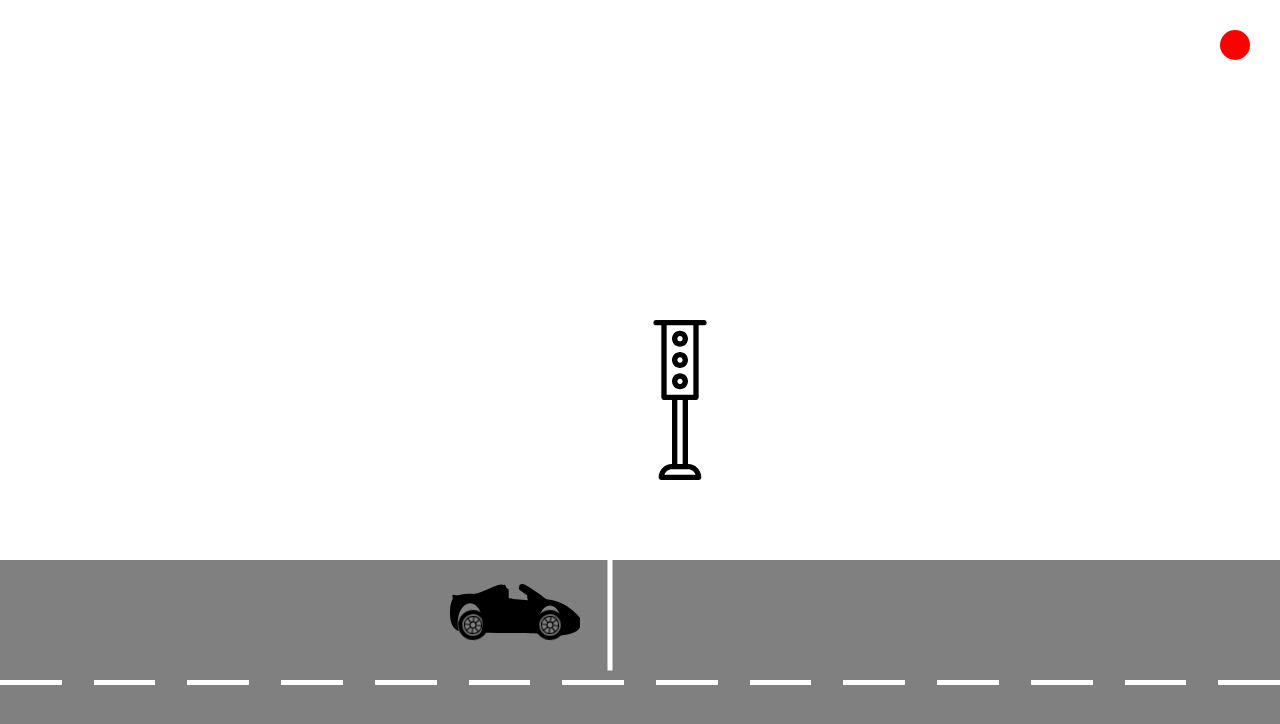
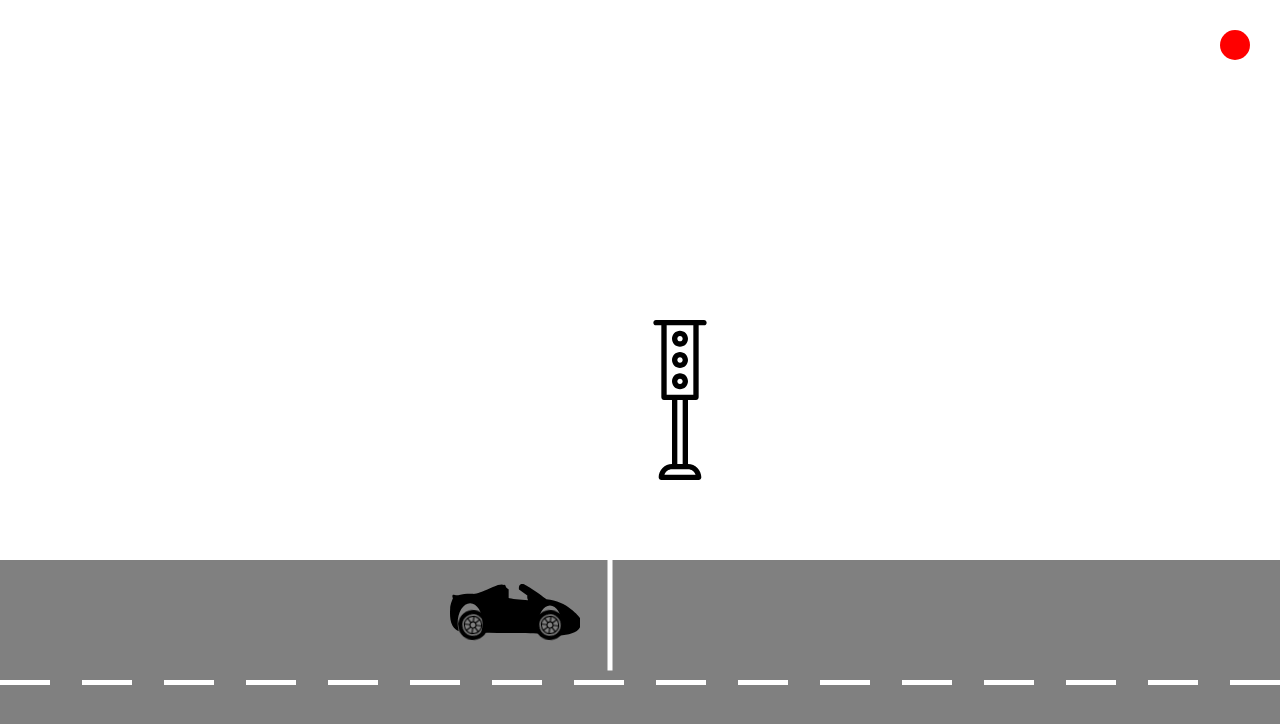
Before and after one commit to Prajwol-Shrestha/Assignment---AI, a plain HTML site: page index.html in a window 1280 px wide. Drawn offline with Linux system fonts and the light colour scheme.

Commit message:
fix: dynamic stripes

```diff
--- a/script.js
+++ b/script.js
@@ -49,7 +49,7 @@ function moveCar() {
 function addStripes(){
     const vw = Math.max(document.documentElement.clientWidth || 0, window.innerWidth || 0)
     let stripesNum = Math.floor(vw/90)
-    for (let i = 0; i < stripesNum; i++) {
+    for (let i = 0; i < stripesNum + 5; i++) {
         let stripes = document.createElement('div')
         stripes.className = 'stripes'
         stripesContEl.appendChild(stripes)
--- a/styles.css
+++ b/styles.css
@@ -59,9 +59,10 @@ img{
     top: 50%;
     display: flex;
     gap: 2em;
+    overflow: hidden;
 }
 .stripes{
-    width: 10vw;
+    min-width: min(50px, 10vw);
     z-index: 10;
     background-color: white;
     height: 5px;
```
